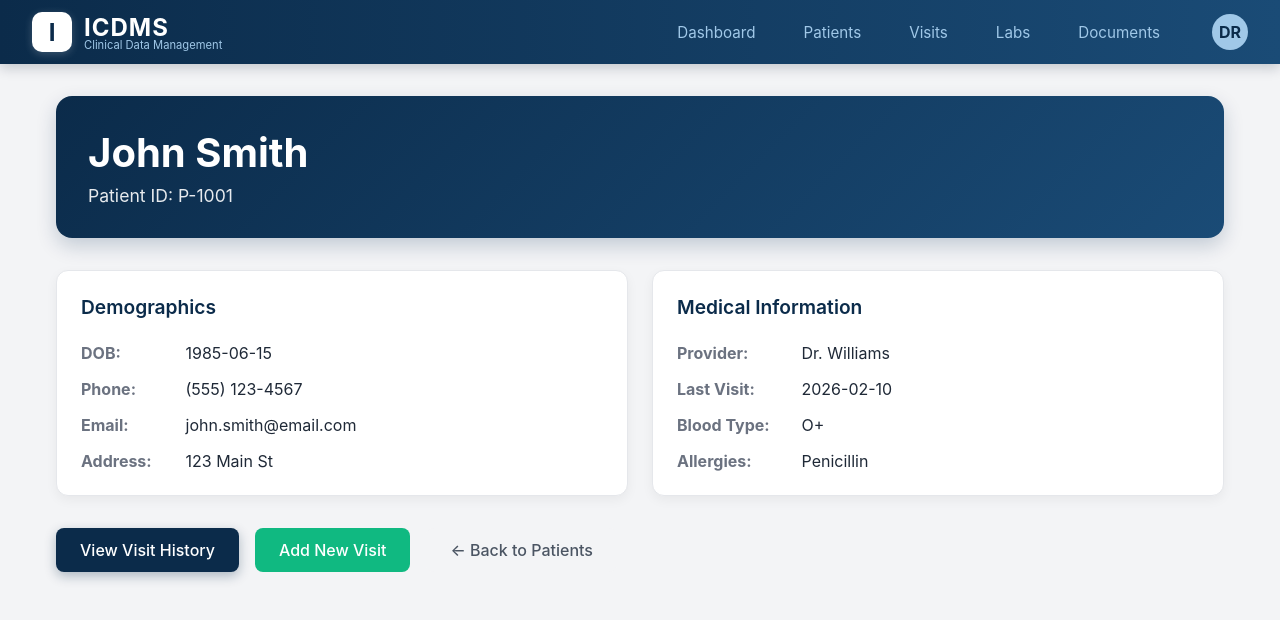
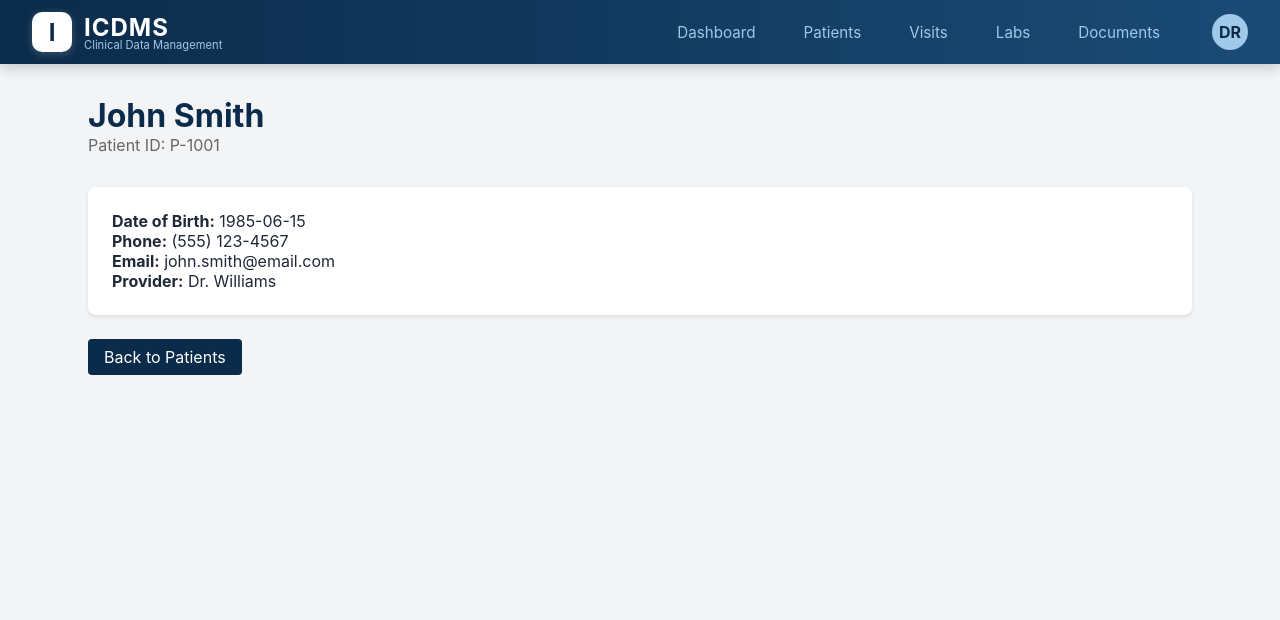
Before and after one commit to nellyuiop/icdms-frontend, a Next.js app: page /patients/P-1001 in a window 1280 px wide. Shown: the top 620 px of the page. Built offline with nearby package versions, Linux system fonts and the light colour scheme.

Commit message:
feat: add patient profile page

```diff
--- a/app/patients/[id]/page.tsx
+++ b/app/patients/[id]/page.tsx
@@ -4,7 +4,11 @@ import { useState, useEffect } from "react";
 import { useParams } from "next/navigation";
 import Link from "next/link";
 
-// Mock data directly in the file
+export default function PatientProfilePage() {
+  const params = useParams();
+  const patientId = params.id as string;
+
+  // Mock data inside the file
   const mockPatients = [
     {
       id: "P-1001",
@@ -12,11 +16,7 @@ const mockPatients = [
       dob: "1985-06-15",
       phone: "(555) 123-4567",
       email: "john.smith@email.com",
-    address: "123 Main St",
-    lastVisit: "2026-02-10",
       provider: "Dr. Williams",
-    bloodType: "O+",
-    allergies: ["Penicillin"],
     },
     {
       id: "P-1002",
@@ -24,28 +24,11 @@ const mockPatients = [
       dob: "1978-11-23",
       phone: "(555) 234-5678",
       email: "maria.garcia@email.com",
-    address: "456 Oak Ave",
-    lastVisit: "2026-02-12",
       provider: "Dr. Chen",
-    bloodType: "A-",
-    allergies: ["Sulfa"],
     },
   ];
 
-export default function PatientProfilePage() {
-  const params = useParams();
-  const patientId = params.id as string;
-
-  const [patient, setPatient] = useState<any>(null);
-  const [loading, setLoading] = useState(true);
-
-  useEffect(() => {
-    const found = mockPatients.find((p) => p.id === patientId);
-    setPatient(found || null);
-    setLoading(false);
-  }, [patientId]);
-
-  if (loading) return <div style={{ padding: "2rem" }}>Loading...</div>;
+  const patient = mockPatients.find((p) => p.id === patientId);
 
   if (!patient) {
     return (
@@ -57,229 +40,47 @@ export default function PatientProfilePage() {
   }
 
   return (
-    <div style={{ padding: "2rem 0" }}>
-      {/* Patient Header Card */}
-      <div
-        style={{
-          background: "linear-gradient(135deg, #0b2b4a 0%, #1a4b76 100%)",
-          color: "white",
-          padding: "2rem",
-          borderRadius: "16px",
-          marginBottom: "2rem",
-          boxShadow: "0 8px 20px rgba(0,40,80,0.2)",
-        }}
-      >
-        <h1 style={{ fontSize: "2.5rem", marginBottom: "0.5rem" }}>
-          {patient.name}
-        </h1>
-        <p style={{ opacity: 0.9, fontSize: "1.1rem" }}>
+    <div style={{ padding: "2rem" }}>
+      <h1 style={{ fontSize: "2rem", color: "#0b2b4a" }}>{patient.name}</h1>
+      <p style={{ color: "#666", marginBottom: "2rem" }}>
         Patient ID: {patient.id}
       </p>
-      </div>
 
-      {/* Patient Details Grid */}
-      <div
-        style={{
-          display: "grid",
-          gridTemplateColumns: "repeat(auto-fit, minmax(300px, 1fr))",
-          gap: "1.5rem",
-          marginBottom: "2rem",
-        }}
-      >
-        {/* Demographics Card */}
       <div
         style={{
           background: "white",
           padding: "1.5rem",
-            borderRadius: "12px",
-            boxShadow: "0 4px 12px rgba(0,0,0,0.05)",
-            border: "1px solid #e5e7eb",
+          borderRadius: "8px",
+          boxShadow: "0 2px 4px rgba(0,0,0,0.1)",
+          marginBottom: "2rem",
         }}
       >
-          <h3
-            style={{
-              color: "#0b2b4a",
-              marginBottom: "1.5rem",
-              fontSize: "1.2rem",
-              fontWeight: "600",
-            }}
-          >
-            Demographics
-          </h3>
-          <div
-            style={{ display: "flex", flexDirection: "column", gap: "1rem" }}
-          >
-            <div>
-              <strong
-                style={{
-                  color: "#6b7280",
-                  width: "100px",
-                  display: "inline-block",
-                }}
-              >
-                DOB:
-              </strong>{" "}
-              {patient.dob}
-            </div>
-            <div>
-              <strong
-                style={{
-                  color: "#6b7280",
-                  width: "100px",
-                  display: "inline-block",
-                }}
-              >
-                Phone:
-              </strong>{" "}
-              {patient.phone}
-            </div>
-            <div>
-              <strong
-                style={{
-                  color: "#6b7280",
-                  width: "100px",
-                  display: "inline-block",
-                }}
-              >
-                Email:
-              </strong>{" "}
-              {patient.email}
-            </div>
-            <div>
-              <strong
-                style={{
-                  color: "#6b7280",
-                  width: "100px",
-                  display: "inline-block",
-                }}
-              >
-                Address:
-              </strong>{" "}
-              {patient.address}
-            </div>
-          </div>
+        <p>
+          <strong>Date of Birth:</strong> {patient.dob}
+        </p>
+        <p>
+          <strong>Phone:</strong> {patient.phone}
+        </p>
+        <p>
+          <strong>Email:</strong> {patient.email}
+        </p>
+        <p>
+          <strong>Provider:</strong> {patient.provider}
+        </p>
       </div>
 
-        {/* Medical Info Card */}
-        <div
+      <Link
+        href="/patients"
         style={{
-            background: "white",
-            padding: "1.5rem",
-            borderRadius: "12px",
-            boxShadow: "0 4px 12px rgba(0,0,0,0.05)",
-            border: "1px solid #e5e7eb",
-          }}
-        >
-          <h3
-            style={{
-              color: "#0b2b4a",
-              marginBottom: "1.5rem",
-              fontSize: "1.2rem",
-              fontWeight: "600",
-            }}
-          >
-            Medical Information
-          </h3>
-          <div
-            style={{ display: "flex", flexDirection: "column", gap: "1rem" }}
-          >
-            <div>
-              <strong
-                style={{
-                  color: "#6b7280",
-                  width: "120px",
-                  display: "inline-block",
-                }}
-              >
-                Provider:
-              </strong>{" "}
-              {patient.provider}
-            </div>
-            <div>
-              <strong
-                style={{
-                  color: "#6b7280",
-                  width: "120px",
-                  display: "inline-block",
-                }}
-              >
-                Last Visit:
-              </strong>{" "}
-              {patient.lastVisit}
-            </div>
-            <div>
-              <strong
-                style={{
-                  color: "#6b7280",
-                  width: "120px",
-                  display: "inline-block",
-                }}
-              >
-                Blood Type:
-              </strong>{" "}
-              {patient.bloodType || "Not recorded"}
-            </div>
-            <div>
-              <strong
-                style={{
-                  color: "#6b7280",
-                  width: "120px",
-                  display: "inline-block",
-                }}
-              >
-                Allergies:
-              </strong>{" "}
-              {patient.allergies?.length
-                ? patient.allergies.join(", ")
-                : "None"}
-            </div>
-          </div>
-        </div>
-      </div>
-
-      {/* Action Buttons */}
-      <div style={{ display: "flex", gap: "1rem", flexWrap: "wrap" }}>
-        <Link
-          href={`/patients/${patientId}/visits`}
-          style={{
-            padding: "0.75rem 1.5rem",
+          padding: "0.5rem 1rem",
           background: "#0b2b4a",
           color: "white",
           textDecoration: "none",
-            borderRadius: "8px",
-            fontWeight: "500",
-            boxShadow: "0 4px 12px rgba(11,43,74,0.3)",
+          borderRadius: "4px",
         }}
       >
-          View Visit History
+        Back to Patients
       </Link>
-        <Link
-          href={`/patients/${patientId}/visits/new`}
-          style={{
-            padding: "0.75rem 1.5rem",
-            background: "#10b981",
-            color: "white",
-            textDecoration: "none",
-            borderRadius: "8px",
-            fontWeight: "500",
-          }}
-        >
-          Add New Visit
-        </Link>
-        <Link
-          href="/patients"
-          style={{
-            padding: "0.75rem 1.5rem",
-            background: "#f3f4f6",
-            color: "#4b5563",
-            textDecoration: "none",
-            borderRadius: "8px",
-            fontWeight: "500",
-          }}
-        >
-          ← Back to Patients
-        </Link>
-      </div>
     </div>
   );
 }
```
Lines whose indentation alone changed are shown as unchanged.
